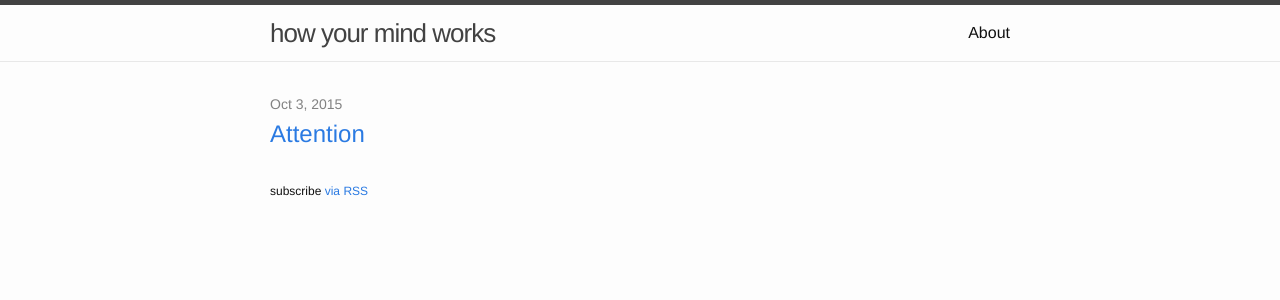
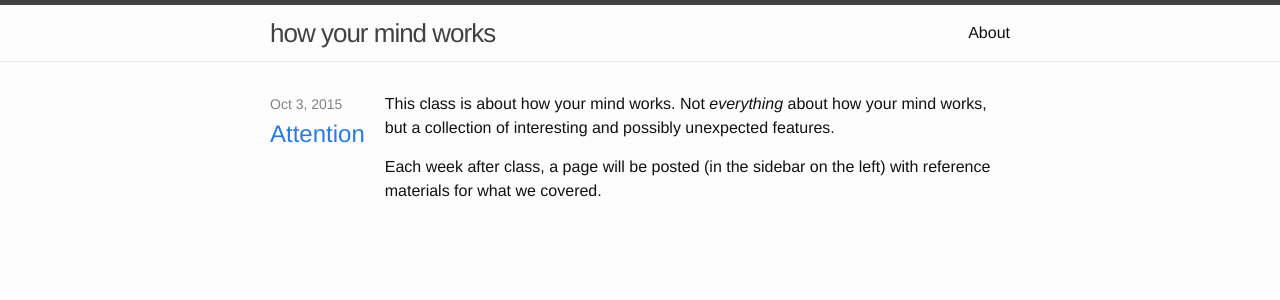
Before and after one commit to akenney/mind-cascade, a Jekyll site: the page built from index.html, in a window 1280 px wide. Shown: the top 300 px of the page. Built offline with Jekyll 4.4.1, drawn with Linux system fonts in a browser that asks for light colours.

Commit message:
summary text on the front page, and various tweaks

```diff
--- /dev/null
+++ b/_includes/overview.md
@@ -0,0 +1,3 @@
+This class is about how your mind works.  Not *everything* about how your mind works, but a collection of interesting and possibly unexpected features.
+
+Each week after class, a page will be posted (in the sidebar on the left) with reference materials for what we covered.
--- a/_sass/_layout.scss
+++ b/_sass/_layout.scss
@@ -242,3 +242,17 @@
 .rss-subscribe {
     font-size: 12px;
 }
+
+.home {
+    display: flex;
+    flex-direction: row;
+}
+
+.left-column {
+    flex-grow: 4;
+    margin-right: 20px;
+}
+
+.right-column {
+    flex-grow: 6;
+}
--- a/index.html
+++ b/index.html
@@ -3,6 +3,8 @@ layout: default
 ---
 
 <div class="home">
+
+  <div class="left-column">
 
     <ul class="post-list">
       {% for post in site.posts reversed %}
@@ -16,6 +18,17 @@ layout: default
       {% endfor %}
     </ul>
 
-  <p class="rss-subscribe">subscribe <a href="{{ "/feed.xml" | prepend: site.baseurl }}">via RSS</a></p>
+    <!--<p class="rss-subscribe"><a href="{{ "/feed.xml" | prepend: site.baseurl }}">RSS feed</a></p>-->
 
   </div>
+
+
+  <div class="right-column">
+
+    <!-- http://stackoverflow.com/questions/7226076/in-jekyll-is-there-a-concise-way-to-render-a-markdown-partial -->
+    {% capture overview %}{% include overview.md %}{% endcapture %}
+    {{ overview | markdownify }}
+
+  </div>
+
+</div>
```
Also changed, not shown: about.md (+1 -1 lines). Lines whose indentation alone changed are shown as unchanged.
